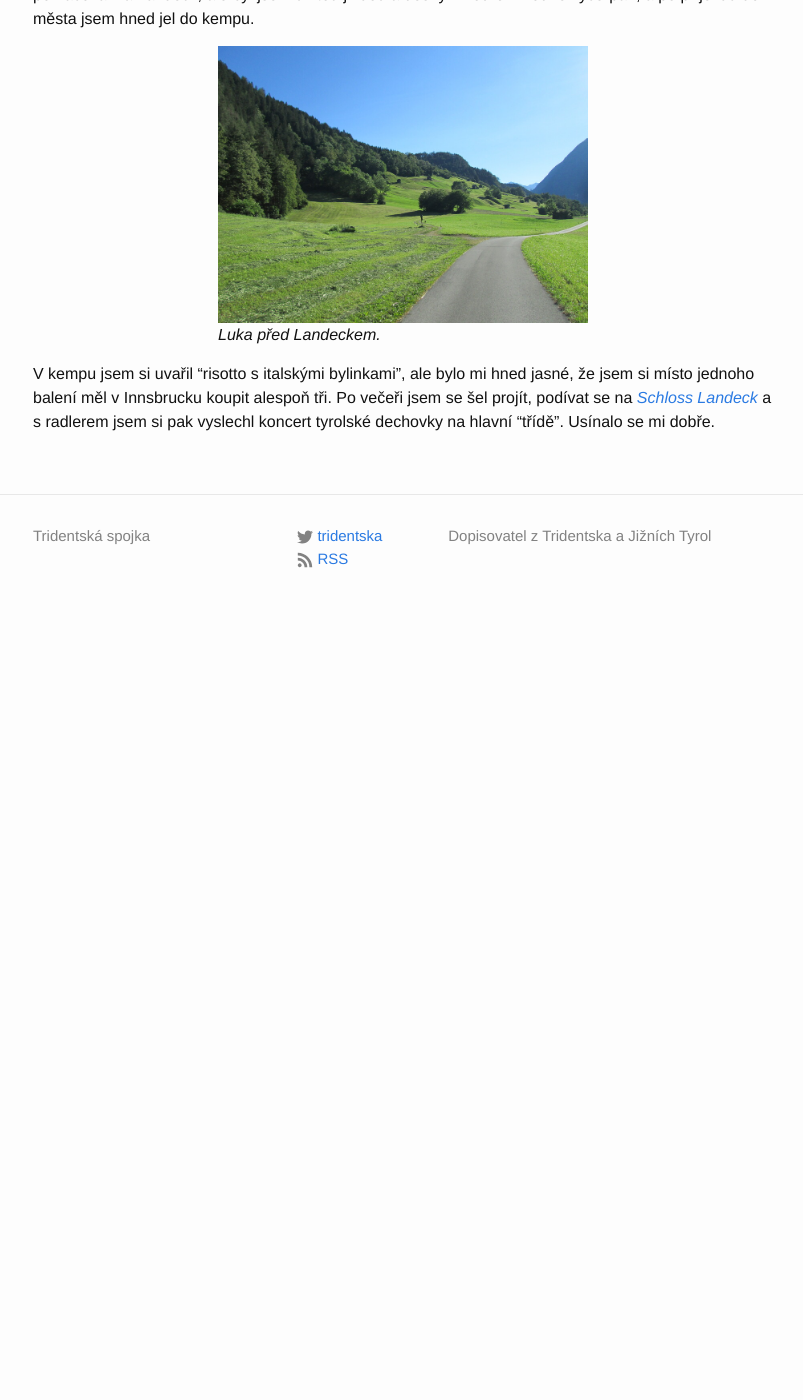
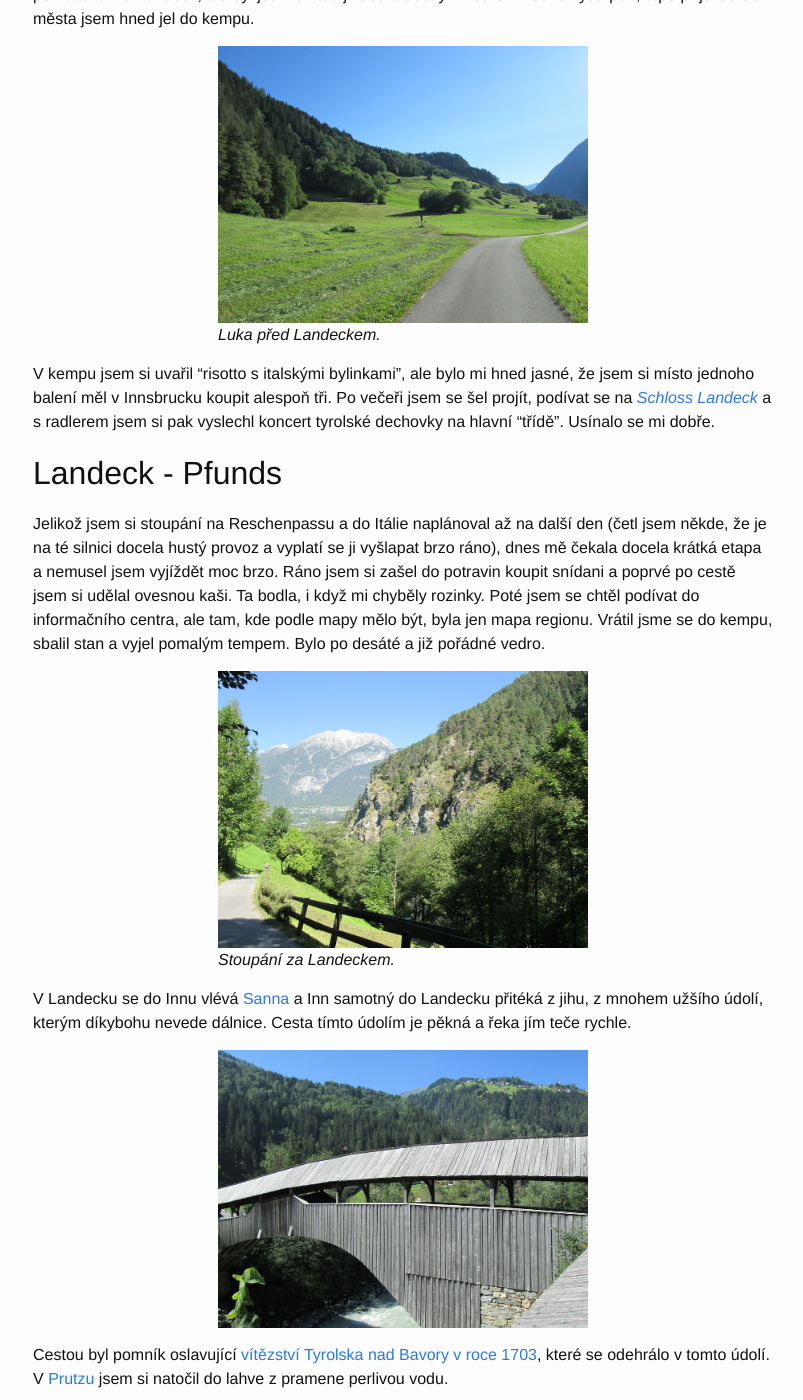
Before and after one commit to adliska/tridentskaspojka, a Jekyll site: the page built from _posts/2015-12-21-do-italie-na-kole-innska-cyklostezka-inn-radweg.markdown, in a window 1280 px wide and 1400 px high, scrolled down 5827 px. Shown: the whole window, without its empty margins (237-1040 px from the left). Built offline with Jekyll 4.4.1, drawn with Linux system fonts in a browser that asks for light colours; before the commit the page ends 6457 px from its top, so only the background shows below that; some of the changed text lies outside the part shown.

Commit message:
landeck-pfunds

```diff
--- a/_posts/2015-12-21-do-italie-na-kole-innska-cyklostezka-inn-radweg.markdown
+++ b/_posts/2015-12-21-do-italie-na-kole-innska-cyklostezka-inn-radweg.markdown
@@ -159,3 +159,52 @@ jednoho balení měl v Innsbrucku koupit alespoň tři. Po večeři jsem se šel
 projít, podívat se na [_Schloss Landeck_](https://de.wikipedia.org/wiki/Schloss_Landeck)
 a s radlerem jsem si pak vyslechl koncert tyrolské
 dechovky na hlavní "třídě". Usínalo se mi dobře.
+
+Landeck - Pfunds
+---
+Jelikož jsem si stoupání na Reschenpassu a do Itálie naplánoval až na další den
+(četl jsem někde, že je na té silnici docela hustý provoz a vyplatí se ji
+vyšlapat brzo ráno), dnes mě čekala docela krátká etapa a nemusel jsem
+vyjíždět moc brzo. Ráno jsem si
+zašel do potravin koupit snídani a poprvé po cestě jsem si udělal ovesnou kaši.
+Ta bodla, i když mi chyběly rozinky. Poté jsem se chtěl podívat do informačního
+centra, ale tam, kde podle mapy mělo být, byla jen mapa regionu. Vrátil jsme se
+do kempu, sbalil stan a vyjel pomalým tempem. Bylo po desáté a již pořádné
+vedro.
+
+{:.center-image}
+[![](/images/2015/12/stoupani_za_landeckem_thumbnail.JPG)](/images/2015/12/stoupani_za_landeckem.JPG)
+Stoupání za Landeckem.
+
+V Landecku se do Innu vlévá
+[Sanna](https://cs.wikipedia.org/wiki/Sanna_(p%C5%99%C3%ADtok_Innu)) a Inn
+samotný do Landecku přitéká z jihu, z mnohem užšího údolí, kterým díkybohu nevede
+dálnice. Cesta tímto údolím je pěkná a řeka jím teče rychle.
+
+{:.center-image}
+[![](/images/2015/12/most_urgen_thumbnail.JPG)](/images/2015/12/most_urgen.JPG)
+
+Cestou byl pomník
+oslavující [vítězství Tyrolska nad Bavory v roce
+1703](https://en.wikipedia.org/wiki/Bavarian_Rummel), které se odehrálo
+v tomto údolí. V
+[Prutzu](https://cs.wikipedia.org/wiki/Prutz) jsem si natočil do lahve z pramene
+perlivou vodu.
+
+Čast z Prutzu do Pfundsu byla nádherná - krásné zelené údolí, majestátní hory
+kolem. Ale zároveň bylo velké vedro a tak jsem byl rád, když jsem dojel do
+Pfundsu, kde jsem se chtěl ubytovat. Na návsi jsem si všiml ukazatele na
+_Jugendherberge_, ale jak se ukázalo, hostel to nebyl, spíš to byl jen trik, jak
+dostat lidi do hodně low-costového pensionu. Nicméně po chvilce dohadování jsem
+se domluvil s vlastnicí, že přenocuji _ohne Frühstück_ za 20 euro, což mi
+připadalo v pohodě. Můj pokoj byl aspoň příjemně chladný, tak jsem v něm chvíli
+pobyl, než jsem vyrazil do infocentra, kde jsem si vzal mapku římské cesty
+[Via Claudia Augusta](https://cs.wikipedia.org/wiki/Via_Claudia_Augusta), jejíž
+trasu jsem již poslední dva dny kopíroval. Vydal jsem se pak na procházku
+kaňonem, který byl hned za městěčkem a ve kterém teplota výrazně spadla. Začalo
+se nicméně rychle zatahovat a zpátky do pensionu jsem se dostal chvilku před
+tím, než začala silná bouře.
+
+{:.center-image}
+[![](/images/2015/12/pfunds_thumbnail.JPG)](/images/2015/12/pfunds.JPG)
+Příjezd do Pfundsu.
```
Also changed, not shown: images/2015/12/most_urgen_thumbnail.JPG (added), images/2015/12/pfunds_thumbnail.JPG (added), images/2015/12/stoupani_za_landeckem_thumbnail.JPG (added), 3 other files.
